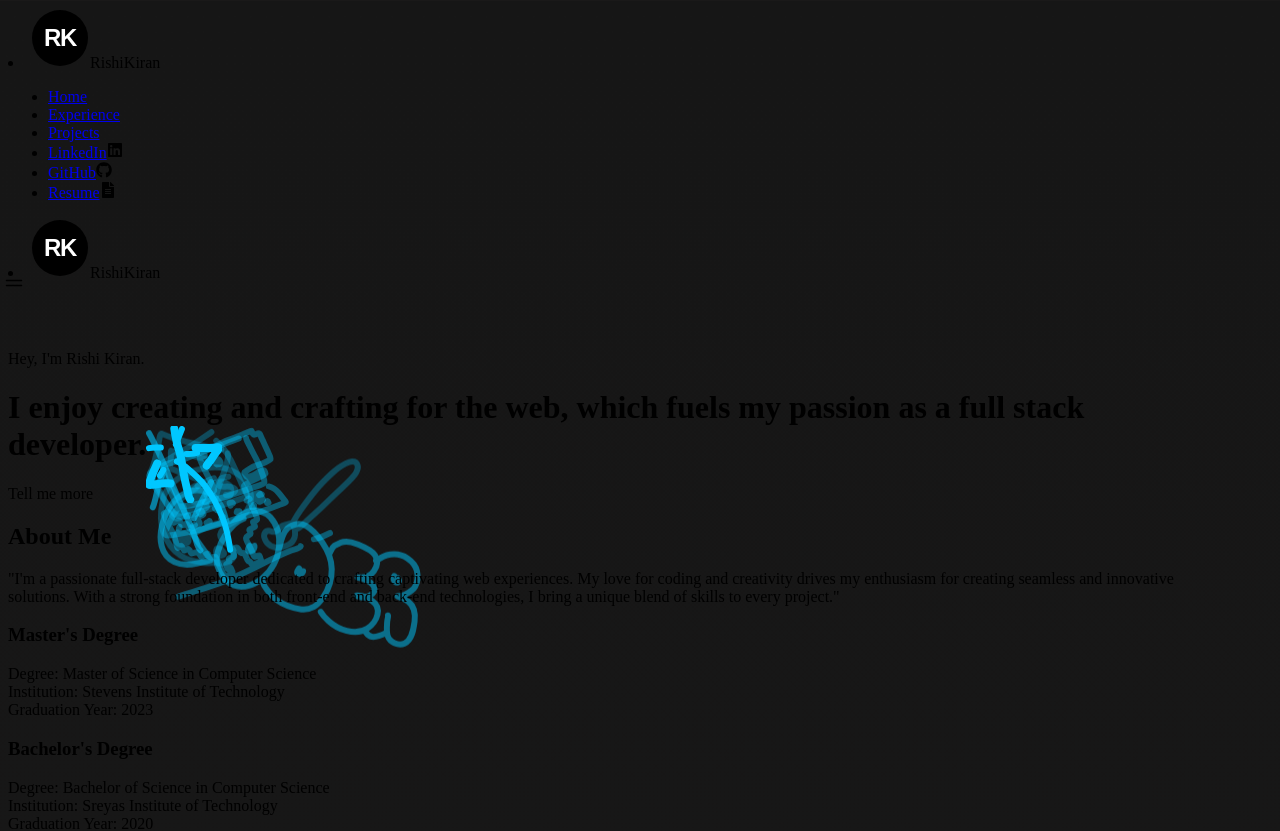
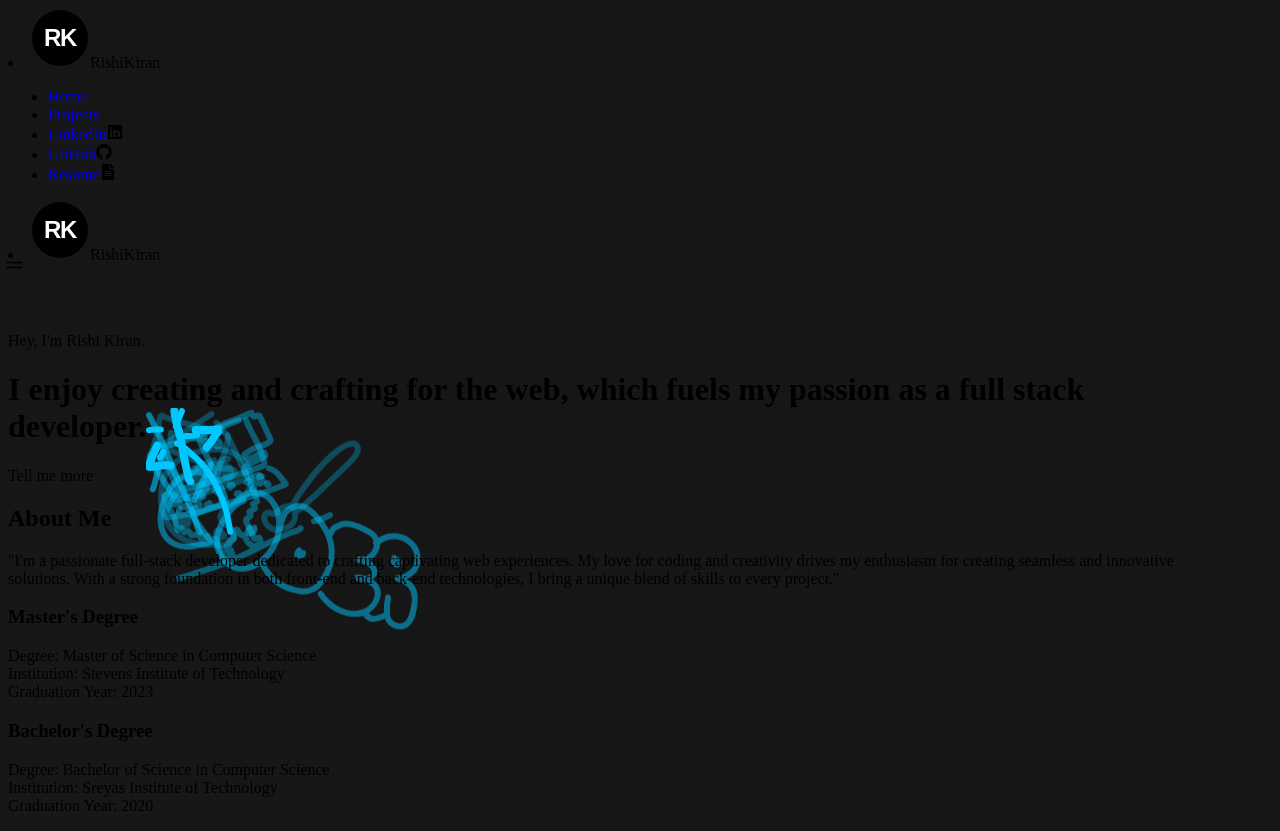
Before and after one commit to brishikiran/portfolio-website, a Next.js app: page / in a window 1280 px wide. Shown: the top 831 px of the page. Built offline with nearby package versions, Linux system fonts and the light colour scheme.

Commit message:
Update global.ts

```diff
--- a/data/global.ts
+++ b/data/global.ts
@@ -27,10 +27,10 @@ export const routes: Route[] = [
     title: "Home",
     path: "/",
   },
-  {
-    title: "Experience",
-    path: "/experience",
-  },
+  // {
+  //   title: "Experience",
+  //   path: "/experience",
+  // },
   {
     title: "Projects",
     path: "/projects",
```
